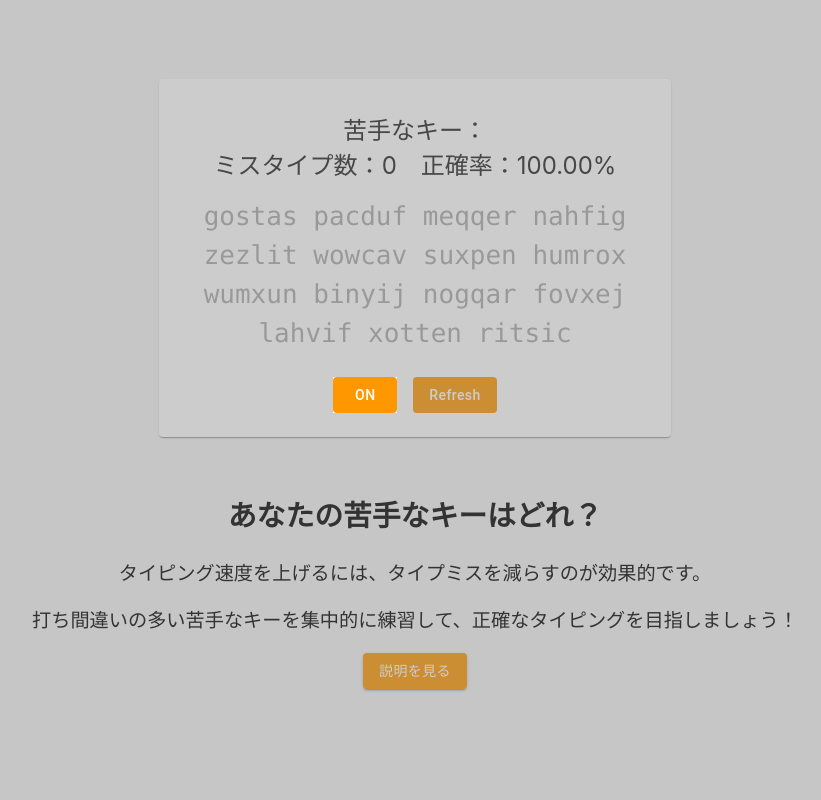
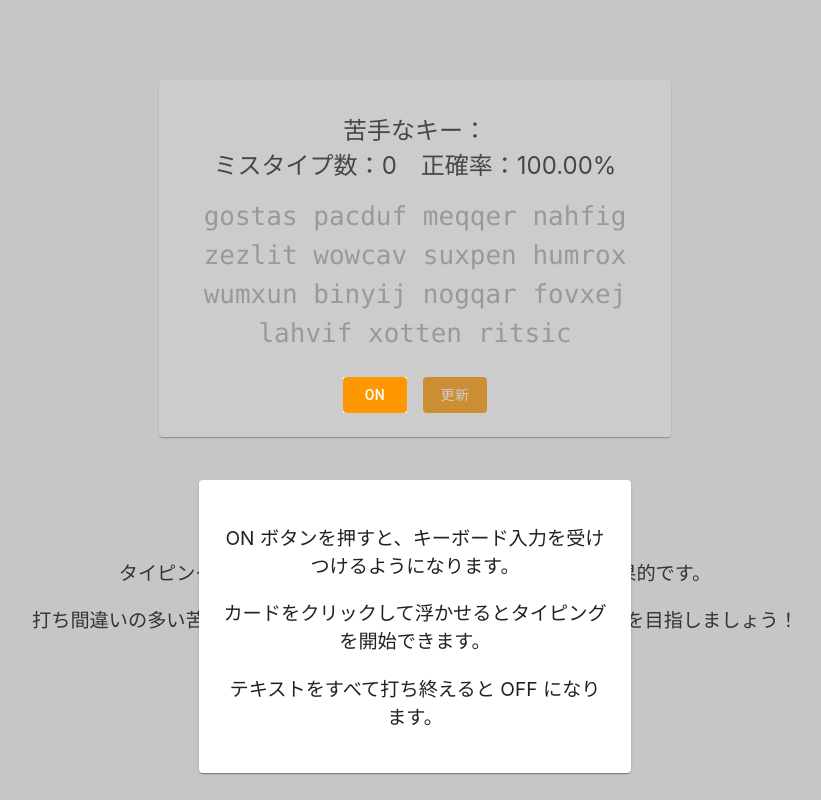
Before and after one commit to midorimici/Weaketype, a React (Create React App) app: page / in a window 1280 px wide. Both pictures are taken after a click on the button "説明を見る". Shown: the whole page, without its empty margins (225-1046 px from the left). Built offline with nearby package versions, Linux system fonts and the light colour scheme.

Commit message:
popup card

```diff
--- a/src/App.tsx
+++ b/src/App.tsx
@@ -3,7 +3,6 @@ import React, { useState } from 'react';
 // components
 import TextCard from './components/TextCard';
 import Description from './components/Description';
-import PopUp from './components/PopUp';
 
 //styles
 import './App.scss';
@@ -20,7 +19,6 @@ export default () => {
 		>
 			<TextCard elev={elev ? 8 : 1} />
 			<Description />
-			<PopUp />
 		</div>
 	);
 };
--- a/src/components/Description.tsx
+++ b/src/components/Description.tsx
@@ -1,8 +1,13 @@
-import React from 'react';
+import React, { useState } from 'react';
 import Box from '@material-ui/core/Box';
+import Card from '@material-ui/core/Card';
 
 // components
 import MyButton from './MyButton';
+import PopUp from './PopUp';
+
+// styles
+import './PopUp.scss';
 
 const popUpMap: { [key: number]: string } = {
 	0: 'onoff-btn',
@@ -10,15 +15,32 @@ const popUpMap: { [key: number]: string } = {
 	2: 'info',
 };
 
+const cardContentMap: { [key: number]: string[] } = {
+	0: [
+		'ON ボタンを押すと、キーボード入力を受けつけるようになります。',
+		'カードをクリックして浮かせるとタイピングを開始できます。',
+		'テキストをすべて打ち終えると OFF になります。',
+	],
+	1: ['更新ボタンを押すとテキストが更新されます。'],
+	2: [
+		`この部分に、苦手なキー、打ち間違えた回数、
+	現在のテキストにおけるタイピング正確率が表示されます。`,
+		'更新ボタンを押すと、苦手なキーをもとに新たなテキストを生成します。',
+	],
+};
+
 export default () => {
+	const [order, setOrder] = useState<number>(0);
+
 	const showPopUp = (): void => {
-		document.getElementById('popup')!.className = '';
+		document.getElementById('popup')!.hidden = false;
+		document.getElementById('popup-card')!.hidden = false;
 		setPositions(0);
 	};
 
-	const setPositions = (order: number): void => {
+	const setPositions = (ord: number): void => {
 		let targetRect: DOMRect = document
-			.getElementById(popUpMap[order])!
+			.getElementById(popUpMap[ord])!
 			.getBoundingClientRect();
 		let top: number = targetRect.top;
 		let right: number = targetRect.right;
@@ -50,17 +72,21 @@ export default () => {
 		light.style.left = left + 'px';
 		light.style.width = targetRect.width + 'px';
 		light.style.height = targetRect.height + 'px';
+	};
 
-		document.getElementById('popup')!.onclick = () => {
+	const handleClick = () => {
 		if (order === 2) {
-				document.getElementById('popup')!.className = 'hide';
+			setOrder(0);
+			document.getElementById('popup-card')!.hidden = true;
+			document.getElementById('popup')!.hidden = true;
 			return;
 		}
+		setOrder(order + 1);
 		setPositions(order + 1);
-		};
 	};
 
 	return (
+		<>
 			<Box
 				component='section'
 				id='description'
@@ -79,5 +105,12 @@ export default () => {
 					説明を見る
 				</MyButton>
 			</Box>
+			<PopUp onClick={handleClick} />
+			<Card id='popup-card' hidden>
+				{cardContentMap[order].map((p: string) => (
+					<p>{p}</p>
+				))}
+			</Card>
+		</>
 	);
 };
--- a/src/components/PopUp.scss
+++ b/src/components/PopUp.scss
@@ -1,5 +1,4 @@
-#popup.hide {
-  display: none;
+#popup {
   position: absolute;
   width: 100%;
   height: 100%;
@@ -13,3 +12,11 @@
 #light {
   position: absolute;
 }
+
+#popup-card {
+  position: absolute;
+  top: 60vh;
+  max-width: 24rem;
+  padding: 1.5rem;
+  font-size: 1.2rem;
+}
--- a/src/components/PopUp.tsx
+++ b/src/components/PopUp.tsx
@@ -1,11 +1,8 @@
 import React from 'react';
 
-// styles
-import './PopUp.scss';
-
-export default () => {
+export default ({ onClick }: { onClick: () => void }) => {
 	return (
-		<div id='popup' className='hide'>
+		<div id='popup' hidden onClick={onClick}>
 			<div className='shadow' style={{ top: 0, left: 0 }}></div>
 			<div className='shadow' style={{ top: 0 }}></div>
 			<div className='shadow'></div>
--- a/src/components/TextCard.tsx
+++ b/src/components/TextCard.tsx
@@ -133,7 +133,7 @@ export default ({ elev }: { elev: number }) => {
 					{typing ? 'OFF' : 'ON'}
 				</MyButton>
 				<MyButton id='refresh-btn' onClick={refresh}>
-					Refresh
+					更新
 				</MyButton>
 			</Box>
 		</Card>
```
Lines whose indentation alone changed are shown as unchanged.
